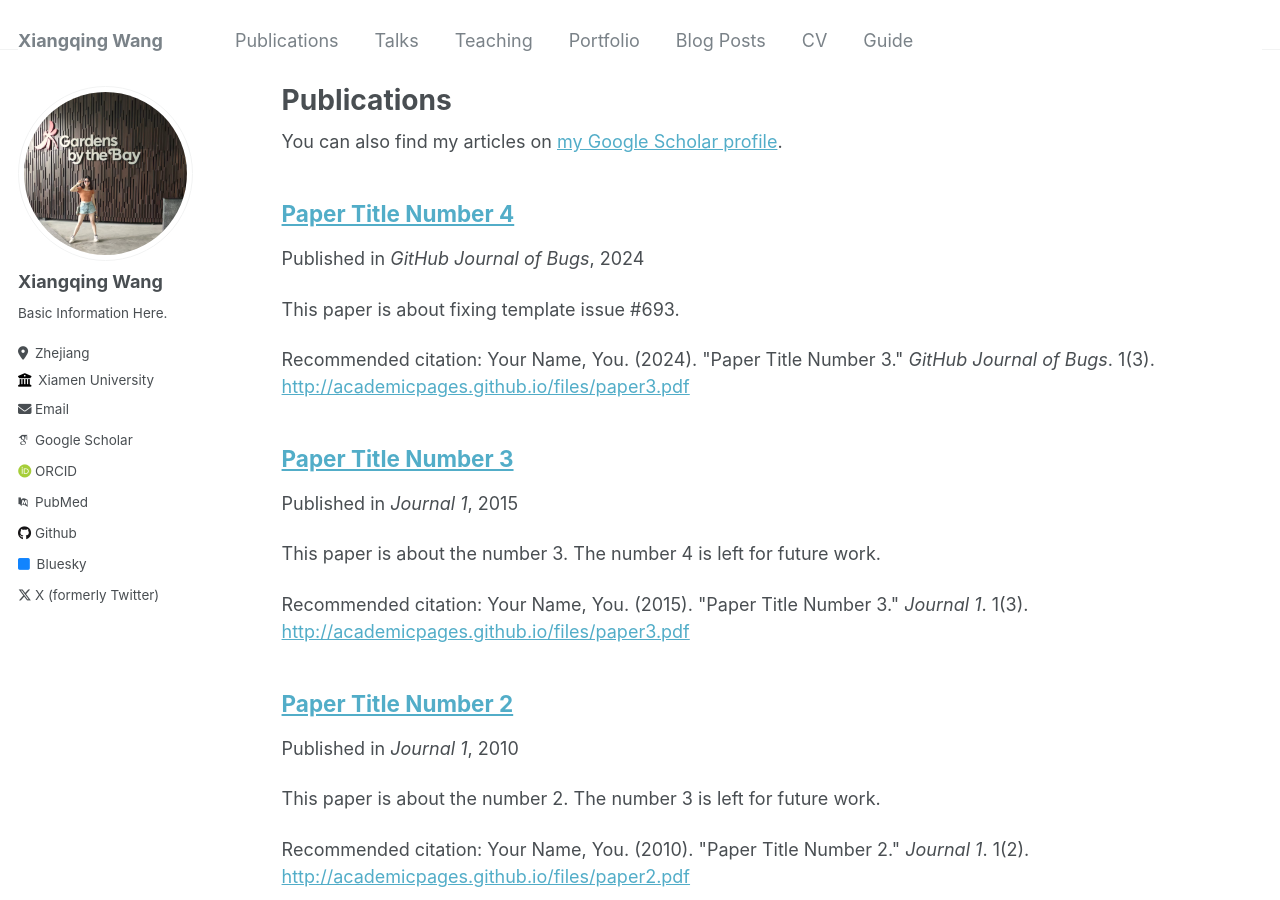
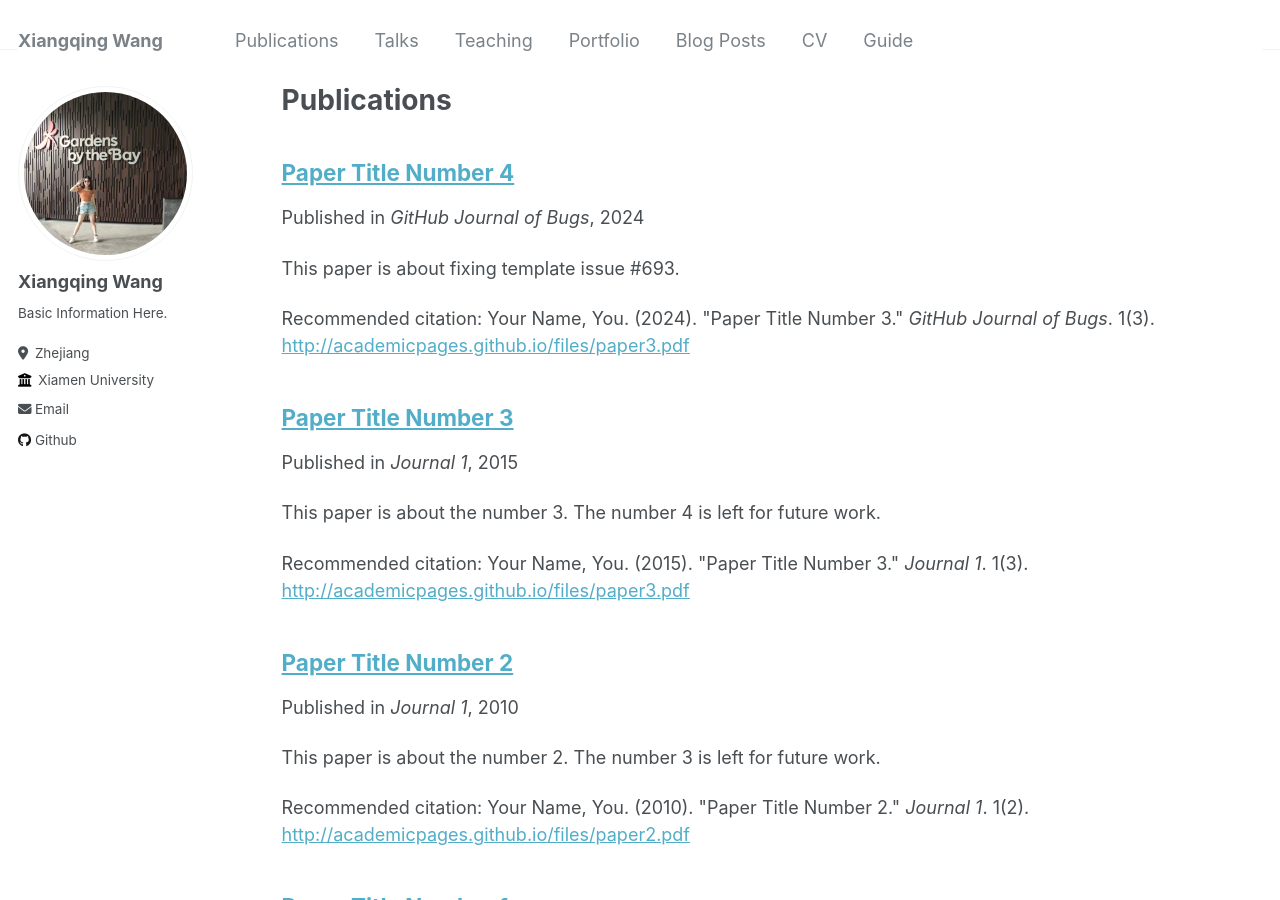
Before and after one commit to leahxqing/leahxqing.github.io, a Jekyll site: the page built from _pages/publications.md, in a window 1280 px wide and 900 px high. Built offline with Jekyll 4.4.1, drawn with Linux system fonts in a browser that asks for light colours; some web fonts are replaced; some of the changed lines change nothing that is shown.

Commit message:
Update _config.yml

```diff
--- a/_config.yml
+++ b/_config.yml
@@ -30,47 +30,8 @@
   uri              : # URL
   email            : "wangxq2003@outlook.com"
 
-  # Academic websites
-  arxiv            : # URL - Update with the correct link to your profile
-  googlescholar    : "https://scholar.google.com/citations?user=PS_CX0AAAAAJ"
-  impactstory      : # URL
-  orcid            : "http://orcid.org/yourorcidurl"
-  pubmed           : "https://www.ncbi.nlm.nih.gov/pubmed/?term=john+snow"
-  researchgate     : # URL
-
-  # Repositories and software development
-  bitbucket        : # Username - Update with your username on the site
-  codepen          : # Username
-  dribbble         : # Username
   github           : "leahxqing"
-  kaggle           : # Username
-  stackoverflow    : # User number or user number and name (i.e., use "1" or "1/jeff-atwood")
-
-  # Social media
-  bluesky          : "bsky.app" # Replace this with you Bluesky username
-  facebook         : # Username
-  flickr           : # Username
-  foursquare       : # Username
-  goodreads        : # Username
-  google_plus      : # Username
-  keybase          : # Username
-  instagram        : # Username
-  lastfm           : # Username
-  linkedin         : # Username
-  mastodon         : # URL
-  medium           : # URL
-  pinterest        : # Username
-  soundcloud       : # Username
-  steam            : # Username
-  telegram         : # URL
-  tumblr           : # Username
-  twitter          : "UniofOxford"  # Replace this with your X / Twitter handle
-  vine             : # Username
-  weibo            : # Username
-  wikipedia        : # Username
-  xing             : # Username
-  youtube          : # Username
-  zhihu            : # URL
+  telephone        : 18757585804
 
 
 # Site Settings
```
